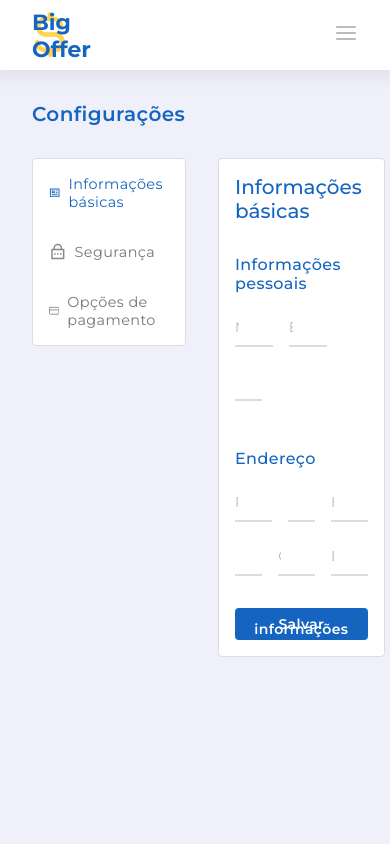
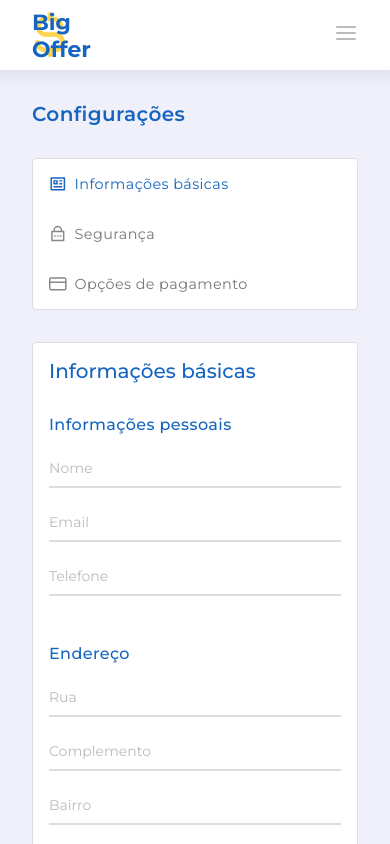
Before and after one commit to lucas95santos/bigoffer-web, a React (Create React App) app: page /configuracoes in a window 390 px wide. Shown: the top 844 px of the page. Built offline with nearby package versions, Linux system fonts and the light colour scheme.

Commit message:
style: tornando a tela de configurações responsiva

```diff
--- a/src/styles/settings.scss
+++ b/src/styles/settings.scss
@@ -6,6 +6,11 @@
     display: flex;
     align-items: flex-start;
     gap: $mediumSpace;
+
+    @media screen and (max-width: 1000px) {
+      flex-direction: column;
+      align-items: stretch;
+    }
 
     .settings__menu,
     .settings__info {
@@ -17,9 +22,18 @@
     .settings__menu {
       flex: 0.25;
 
+      @media screen and (max-width: 1000px) {
+        flex: 1;
+      }
+
       ul {
         display: flex;
         flex-direction: column;
+
+        @media screen and (max-width: 1000px) {
+          flex-direction: row;
+          flex-wrap: wrap;
+        }
 
         li {
           font-size: 0.9rem;
@@ -85,16 +99,49 @@
         gap: $defaultSpace;
         margin-bottom: $defaultSpace;
 
+        @media screen and (max-width: 1000px) {
+          flex-wrap: wrap;
+          flex-direction: column;
+          align-items: stretch;
+        }
+
         .a-quarter-size {
           width: calc(25% - 6px);
+
+          @media screen and (max-width: 1000px) {
+            width: calc(50% - 6px);
+          }
+
+          @media screen and (max-width: 600px) {
+            flex: 1;
+            width: 100%;
+          }
         }
 
         .a-third-size {
           width: calc(33% - 6px);
+
+          @media screen and (max-width: 1000px) {
+            flex: 1;
+            width: auto;
+          }
+
+          @media screen and (max-width: 600px) {
+            flex: 1;
+            width: 100%;
+          }
         }
 
         .half-size {
           flex: 0.5;
+
+          @media screen and (max-width: 1000px) {
+            flex: 1;
+          }
+
+          @media screen and (max-width: 600px) {
+            flex: 1;
+          }
         }
 
         .f1-size {
```
